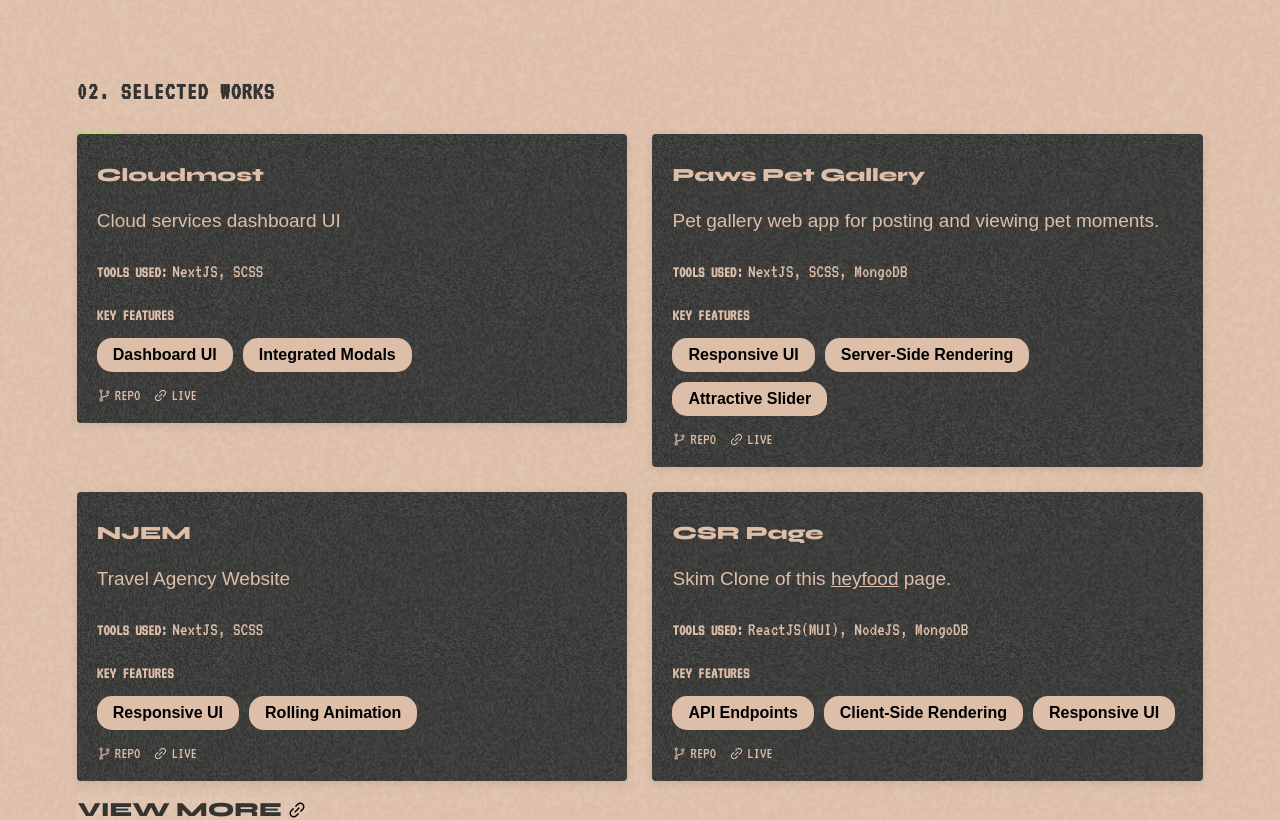
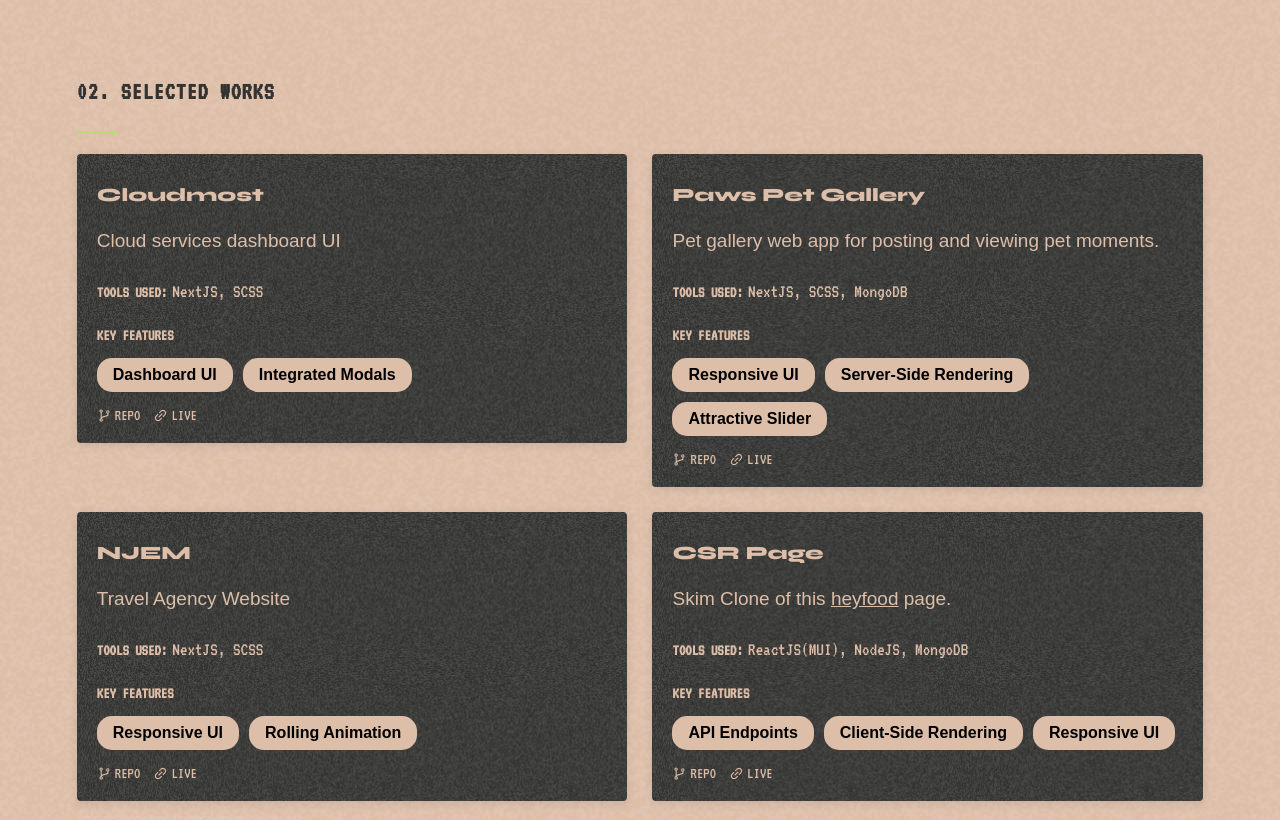
Before and after one commit to PhemiT/portfolio-v1, a Next.js app: page / in a window 1280 px wide. Shown: the part 1120-1940 px from the top of the page. Built offline with nearby package versions, Linux system fonts and the light colour scheme; a web font is replaced by a local one.

Commit message:
Update globals.scss

```diff
--- a/styles/globals.scss
+++ b/styles/globals.scss
@@ -384,6 +384,7 @@ body:not(.modal-active) .scrolled {
         justify-items: flex-start;
         align-items: flex-start;
         gap: 25px;
+        margin-top: 20px;
     }
 }
 
@@ -692,6 +693,7 @@ body:not(.modal-active) .scrolled {
     align-items: center;
     background-color: rgb(221, 190, 168, 0.9);
     backdrop-filter: blur(4px);
+    z-index: 10;
     transition: opacity 0.3s ease-out, visibility 0.3s ease-out 0.3s;
 }
 
```
